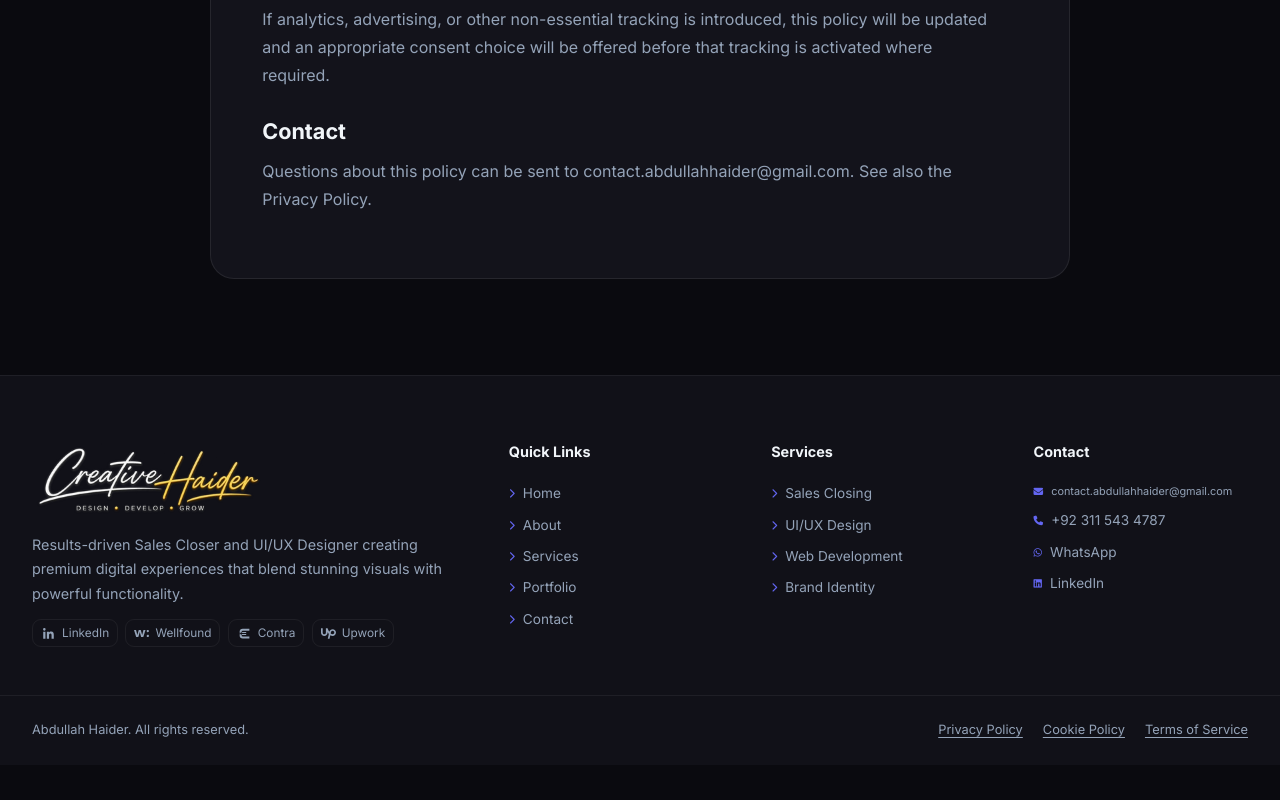
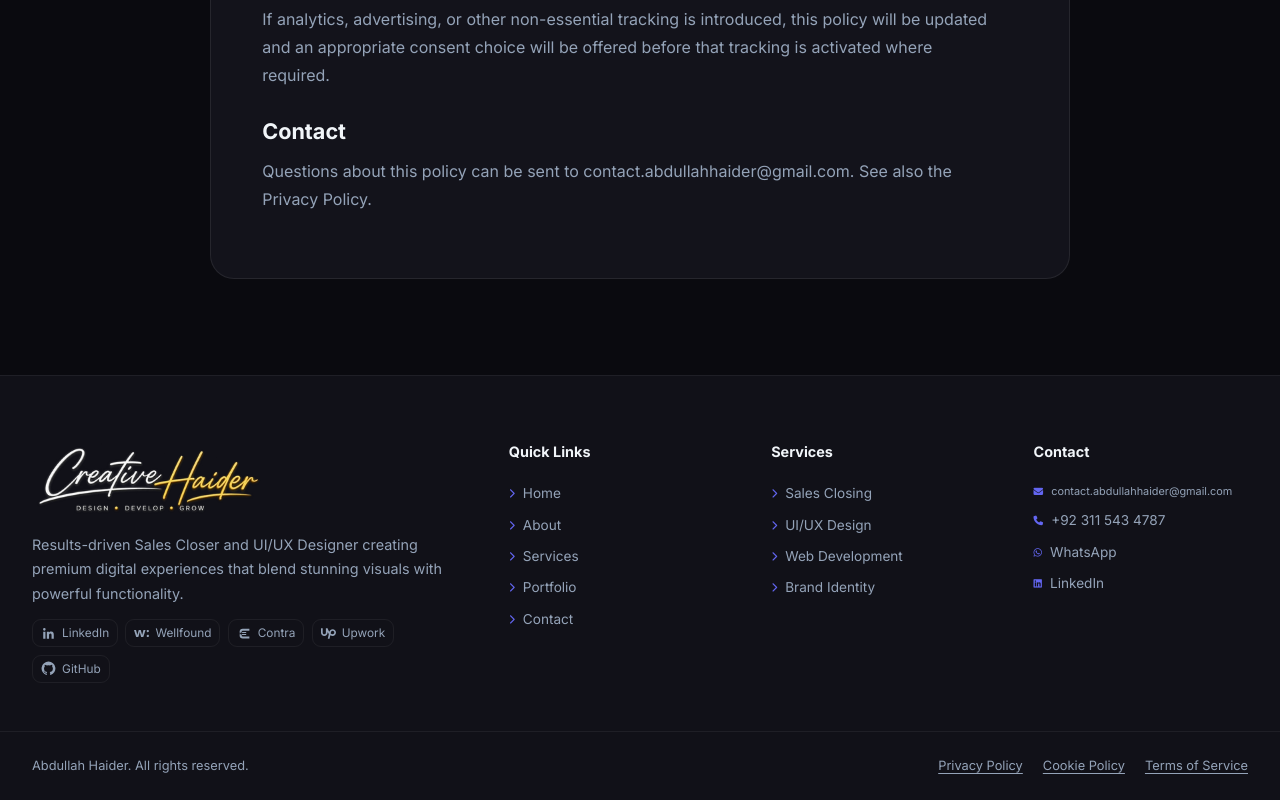
Before and after one commit to abdullahhaiderr/My-Portfolio, a plain HTML site: page cookies.html in a window 1280 px wide. Shown: the part 1118-1918 px from the top of the page. Before the commit the page ends 1883 px from the top, so only its background shows below. Drawn offline with Linux system fonts and the light colour scheme.

Commit message:
Add GitHub to footer social links

```diff
--- a/cookies.html
+++ b/cookies.html
@@ -41,7 +41,8 @@
                     <a href="https://wellfound.com/u/abdullah-haider-5" target="_blank" rel="noopener noreferrer" aria-label="Wellfound profile" title="Wellfound"><svg class="profile-brand-icon" viewBox="0 0 24 24" aria-hidden="true" focusable="false" xmlns="http://www.w3.org/2000/svg"><path fill="currentColor" d="M23.998 8.128c.063-1.379-1.612-2.376-2.795-1.664-1.23.598-1.322 2.52-.156 3.234 1.2.862 2.995-.09 2.951-1.57zm0 7.748c.063-1.38-1.612-2.377-2.795-1.665-1.23.598-1.322 2.52-.156 3.234 1.2.863 2.995-.09 2.951-1.57zm-20.5 1.762L0 6.364h3.257l2.066 8.106 2.245-8.106h3.267l2.244 8.106 2.065-8.106h3.257l-3.54 11.274H11.39c-.73-2.713-1.46-5.426-2.188-8.14l-2.233 8.14H3.5z"/></svg><span>Wellfound</span></a>
                     <a href="https://contra.com/abdullahhaider" target="_blank" rel="noopener noreferrer" aria-label="Contra profile" title="Contra"><svg class="profile-brand-icon" viewBox="0 0 24 24" aria-hidden="true" focusable="false" xmlns="http://www.w3.org/2000/svg"><path fill="currentColor" d="M19.8 4.2H9.3a5.1 5.1 0 0 0 0 10.2h5.4v-3.2H9.3a1.9 1.9 0 0 1 0-3.8h10.5V4.2zm-5.1 5.4v3.2h-5.4a1.9 1.9 0 0 0 0 3.8h10.5v3.2H9.3a5.1 5.1 0 0 1 0-10.2h5.4z"/></svg><span>Contra</span></a>
                     <a href="https://www.upwork.com/freelancers/~01ef27e63171bef31a" target="_blank" rel="noopener noreferrer" aria-label="Upwork profile" title="Upwork"><svg class="profile-brand-icon" viewBox="0 0 24 24" aria-hidden="true" focusable="false" xmlns="http://www.w3.org/2000/svg"><path fill="currentColor" d="M18.561 13.158c-1.102 0-2.135-.467-3.074-1.227l.228-1.076.008-.042c.207-1.143.849-3.06 2.839-3.06 1.492 0 2.703 1.212 2.703 2.703-.001 1.489-1.212 2.702-2.704 2.702zm0-8.14c-2.539 0-4.51 1.649-5.31 4.366-1.22-1.834-2.148-4.036-2.687-5.892H7.828v7.112c-.002 1.406-1.141 2.546-2.547 2.548-1.405-.002-2.543-1.143-2.545-2.548V3.492H0v7.112c0 2.914 2.37 5.303 5.281 5.303 2.913 0 5.283-2.389 5.283-5.303v-1.19c.529 1.107 1.182 2.229 1.974 3.221l-1.673 7.873h2.797l1.213-5.71c1.063.679 2.285 1.109 3.686 1.109 3 0 5.439-2.452 5.439-5.45 0-3-2.439-5.439-5.439-5.439z"/></svg><span>Upwork</span></a>
-                </nav>
+                                    <a href="https://github.com/abdullahhaiderr" target="_blank" rel="noopener noreferrer" aria-label="GitHub profile" title="GitHub"><svg class="profile-brand-icon" viewBox="0 0 24 24" aria-hidden="true" focusable="false" xmlns="http://www.w3.org/2000/svg"><path fill="currentColor" d="M12 .9a11.1 11.1 0 0 0-3.51 21.63c.55.1.76-.24.76-.53v-2.08c-3.1.67-3.75-1.32-3.75-1.32-.5-1.29-1.24-1.63-1.24-1.63-1.02-.7.08-.69.08-.69 1.13.08 1.73 1.16 1.73 1.16 1 .1.76 2.08 3.15 1.59.1-.73.4-1.23.69-1.52-2.47-.28-5.07-1.24-5.07-5.5 0-1.22.44-2.22 1.16-3-.12-.28-.5-1.42.11-2.96 0 0 .95-.3 3.05 1.15a10.6 10.6 0 0 1 5.55 0c2.1-1.45 3.05-1.15 3.05-1.15.61 1.54.23 2.68.11 2.96.72.78 1.16 1.78 1.16 3 0 4.27-2.61 5.21-5.1 5.49.4.35.75 1.02.75 2.06V22c0 .29.2.64.77.53A11.1 11.1 0 0 0 12 .9z"/></svg><span>GitHub</span></a>
+</nav>
             </div>
             <div>
                 <h2 class="footer-title">Quick Links</h2>
```
